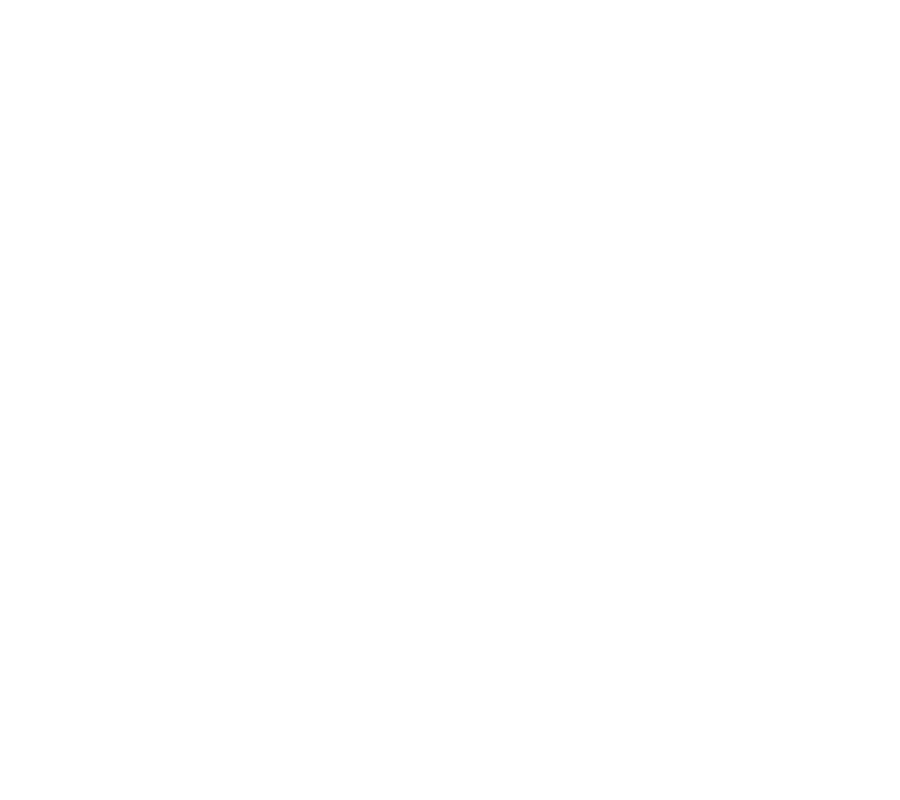
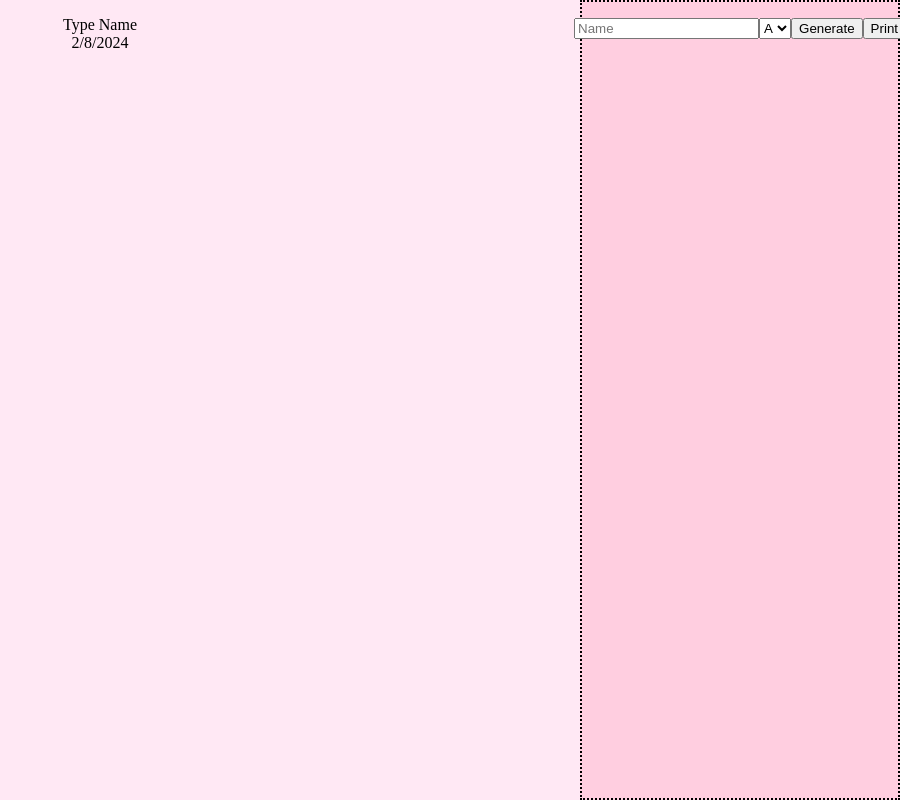
Before and after one commit to VictoriaO77/Certified-Memes, a plain HTML site: page index.html in a window 1280 px wide. Shown: the whole page, without its empty margins (380-1280 px from the left). Drawn offline with Linux system fonts and the light colour scheme.

Commit message:
Added code to JS, HTML, and CSS

```diff
--- /dev/null
+++ b/app.css
@@ -0,0 +1,36 @@
+body {
+    margin: 0;
+}
+
+* {
+    box-sizing: border-box;
+}
+
+.pagewrapper {
+    display: flex;
+    height: 100vh;
+}
+
+.left {
+    width: 75vw;
+    padding: 1em;
+    background-color: rgb(255, 232, 244);
+}
+
+div {
+    display: flex;
+    justify-content: center;
+}
+
+.right {
+    width: 25vw;
+    background-color: rgb(255, 206, 224);
+    border: 2px solid black;
+    border-style: dotted;
+}
+
+form {
+    display: flex;
+    justify-content: center;
+    margin-top: 5%;
+}
--- /dev/null
+++ b/app.js
@@ -0,0 +1,94 @@
+// Add Event listeners when DOM is ready
+document.addEventListener("DOMContentLoaded", function () {
+
+    // check for buttons exist
+    if (document.querySelectorAll('.button') !== null) {
+        let buttons = document.querySelectorAll('.button');
+        buttons.forEach(button => button.addEventListener('click', processForm))
+    }
+
+    // optionally update when fields update
+    //tbd
+    document.getElementById('name').addEventListener('change', function (eventData) {
+        let nameOutput = document.getElementById('nameOutput');
+        // console.log(eventData);
+        nameOutput.innerText = eventData.target.value;
+    });
+
+    document.getElementById('type').addEventListener('change', function (eventData) {
+        let nameOutput = document.getElementById('nameOutput');
+        // console.log(eventData);
+        let info = document.getElementById('info');
+        info.innerText = eventData.target.value;
+        changeCert(eventData.target.value);
+    });
+
+    // process form Data
+    document.getElementById("myForm").addEventListener("submit", function (eventData) {
+        eventData.preventDefault(); // stop page reload when form is submitted
+        console.log(eventData.target);
+        var formData = new FormData(eventData.target);
+        formData = Object.fromEntries(fromData);
+
+        // update certificate information when form is submitted:
+        let nameOutput = document.getElementById('nameOutput');
+        let info = document.getElementedById('info');
+        nameOutput.innerText = formData.name;
+        info.innerText = formData.type;
+
+    });
+    // Log readiness to console
+    console.log("Ready");
+
+    // let info = document.GetElementById('certificate');
+    // info.classList.add('test');
+
+
+
+    // certificate.classList.add('number1');
+
+    function changeCert(value) {
+        let certificate = document.getElementById('certificate');
+        certificate.classList = ""; // clear classes on each function call
+        switch (value) {
+            case 'A':
+                certificate.classList.add('number1');
+            break;
+            case 'B':
+                certificate.classList.add('number2');
+            break;
+            case 'C':
+                certificate.classList.add('number3');
+            break;
+        }
+    }
+
+
+
+     // Adding a button to print the certificate
+    // setup print event listener
+    if ( document.getElementById('print') !== null) {
+        let printElement = document.getElementById('print')
+        printElement.addEventListener('click', function(e){
+            window.print();
+            console.log("invoke print");
+        } );
+    } // or in html -> onclick="window.print()"
+
+    // Generating a date
+    let theDate = new Date().toLocaleDateString('en-us', {  year: "numeric",
+    month:"numeric", day:"numeric"})
+    // Makes a format like: "Friday, Jul 2, 2021"
+    let dateBox = document.getElementById('theDate');
+    dateBox.innerText = theDate;
+});
+
+/* Additional things to be aware of */
+
+
+
+
+
+function processForm(form) {
+
+}
--- a/index.html
+++ b/index.html
@@ -1,11 +1,54 @@
 <!DOCTYPE html>
 <html lang="en">
+
 <head>
     <meta charset="UTF-8">
     <meta name="viewport" content="width=device-width, initial-scale=1.0">
-    <title>Document</title>
+    <title>Certificate</title>
+    <link rel="stylesheet" href="app.css">
+    <script src="app.js"></script>
 </head>
+
 <body>
+    <div class="pagewrapper">
+
+        <section class="left">
+
+            <div class="certificate " id="certificate">
+                <span id="nameOutput" class="visible">Type Name</span>
+                <span id="info"></span>
+            </div>
+
+            <div class="date " id="theDate">
+                <span id="date"></span>
+            </div>
+
+        </section>
+
+        <section class="right">
+
+            <form action="" id="myForm">
+
+                <input type="text" name="name" id="name" placeholder="Name">
+
+                <select name="type" id="type">
+                    <option value="">A</option>
+                    <option value="">B</option>
+                    <option value="">C</option>
+                </select>
+                <input type="submit" value="Generate">
+
+                <section class="print-cert">
+                    <input type="submit" id="print" value="Print">
+                </section>
+
+            </form>
+        </section>
+
+
+
+    </div>
 
 </body>
+
 </html>
```
Also changed, not shown: style.css (deleted).
